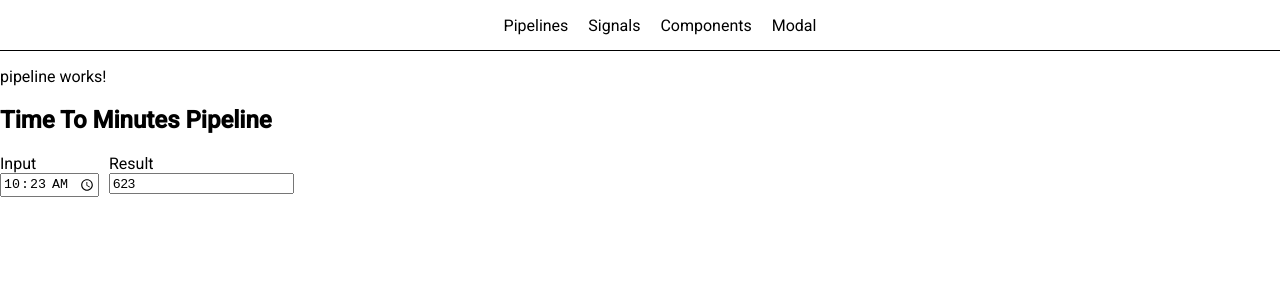
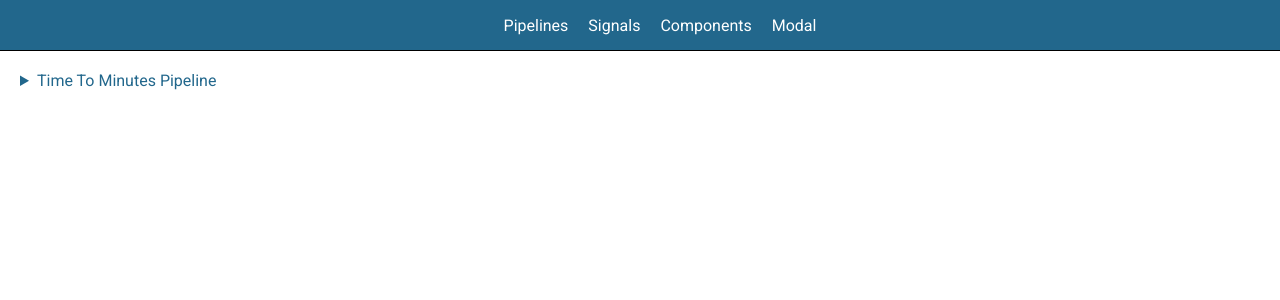
Before and after one commit to tpetau/angular-material-playground, an Angular app: page /pipelines in a window 1280 px wide. Shown: the top 300 px of the page. Built offline with nearby package versions, Linux system fonts and the light colour scheme.

Commit message:
small things of styling

```diff
--- a/src/app/app.component.html
+++ b/src/app/app.component.html
@@ -1,2 +1,4 @@
 <app-navbar></app-navbar>
+<div class="content-container">
 <router-outlet></router-outlet>
+</div>
--- a/src/app/app.component.scss
+++ b/src/app/app.component.scss
@@ -0,0 +1,3 @@
+.content-container{
+    margin: 20px;
+}
--- a/src/app/core/navbar/navbar.component.scss
+++ b/src/app/core/navbar/navbar.component.scss
@@ -1,24 +1,27 @@
+@use "../../theme/colors";
+
 nav {
   height: 50px;
   display: flex;
   justify-content: center;
   border-bottom: 1px solid black;
-}
+  background-color: colors.$secondary-color;
 
   ul {
     display: flex;
     flex-direction: row;
     gap: 20px;
   }
-ul li {
+  li {
     list-style: none;
     text-transform: capitalize;
     transition: transform 0.2s;
   }
-ul li:hover {
+  li:hover {
     transform: scale(1.2);
   }
-ul li a {
+  a {
     text-decoration: none;
-  color: black;
+    color: #fff;
   }
+}
--- a/src/app/features/components/components.component.html
+++ b/src/app/features/components/components.component.html
@@ -1,14 +1,9 @@
+<details>
+    <summary>Userprofile Component</summary>
+    <app-userprofile [(name)]="userName" [imgUrl]="imgUrl()"></app-userprofile>
+</details>
+<details>
+    <summary>File Drag Drop</summary>
 
-
-<h3>Userprofile Component</h3>
-<code>/**
-    Userprofile Component with editable Name auf Profile Picture.
-    **/</code>
-<app-userprofile [(name)]="userName" [imgUrl]="imgUrl()"></app-userprofile>
-<h3>File Drag Drop</h3>
-<code>
-    /**
-
-    **/
-</code>
-<app-dragdrop></app-dragdrop>
+    <app-dragdrop></app-dragdrop>
+</details>
--- a/src/app/features/dialogs/dialogs.component.html
+++ b/src/app/features/dialogs/dialogs.component.html
@@ -1,5 +1,10 @@
-<button (click)="openModal()">Open Modal</button>
-<button (click)="openDialog()">OpenDialog</button>
+<details>
+    <summary>Simple Modal and Dialog</summary>
+    <section style="display:flex; gap:10px;">
+        <button (click)="openModal()">Open Modal</button>
+        <button (click)="openDialog()">OpenDialog</button>
+    </section>
+</details>
 <ng-template cdkPortal>
     <app-modal></app-modal>
 </ng-template>
--- a/src/app/features/dialogs/dialogs.component.ts
+++ b/src/app/features/dialogs/dialogs.component.ts
@@ -7,7 +7,7 @@ import { DialogComponent } from "./components/dialog/dialog.component";
 
 @Component({
   selector: 'app-dialogs',
-  imports: [ModalComponent, DialogComponent, PortalModule],
+  imports: [ModalComponent, PortalModule],
   templateUrl: './dialogs.component.html',
   styleUrl: './dialogs.component.scss',
   providers: [{ provide: OverlayContainer, useClass: FullscreenOverlayContainer }]
--- a/src/app/features/pipeline/pipeline.component.html
+++ b/src/app/features/pipeline/pipeline.component.html
@@ -1,6 +1,5 @@
-<p>pipeline works!</p>
-
-<h2>Time To Minutes Pipeline</h2>
+<details>
+    <summary>Time To Minutes Pipeline</summary>
     <section style="display: flex;flex-direction: row; gap:10px;">
         <div style="display: flex;flex-direction: column;">
             <label for="timeInput">Input</label>
@@ -11,3 +10,4 @@
             <input pipelineInput readonly="true" [value]="timeStr | timeToMinutes">
         </div>
     </section>
+</details>
--- a/src/app/features/signals/signals.component.html
+++ b/src/app/features/signals/signals.component.html
@@ -1,2 +1,5 @@
-<h2>COUNTER IS => {{counter()}}</h2>
-<button (click)="updateCounter()">Counter ++</button>
+<details>
+    <summary>Counter</summary>
+    <h2>COUNTER IS => {{counter()}}</h2>
+    <button (click)="updateCounter()">Counter ++</button>
+</details>
--- /dev/null
+++ b/src/app/theme/_colors.scss
@@ -0,0 +1,2 @@
+$primary-color:#05b7ed;
+$secondary-color:#22678C;
--- a/src/styles.scss
+++ b/src/styles.scss
@@ -1,4 +1,13 @@
+@use "./app/theme/colors";
+
 /* You can add global styles to this file, and also import other style files */
+// $palette: (
+//     blue: #22678C,
+//     lightBlue: #23778F,
+//     lighterBlue: #48525C,
+//     yellow: #ffa949,
+//     lightYellow: #eda2fd
+// );
 
 html,
 body {
@@ -10,4 +19,21 @@ body {
 }
 button {
   height: 36px;
+  background-color: colors.$primary-color;
+  border: none;
+  border-radius: 5px;
+  color: #fff;
+  cursor: pointer;
 }
+button:hover {
+  background-color: colors.$secondary-color;
+}
+
+details {
+  margin-top: 10px;
+  cursor: pointer;
+  summary {
+    color: colors.$secondary-color;
+    margin-bottom: 10px;
+  }
+}
```
Lines whose indentation alone changed are shown as unchanged.
